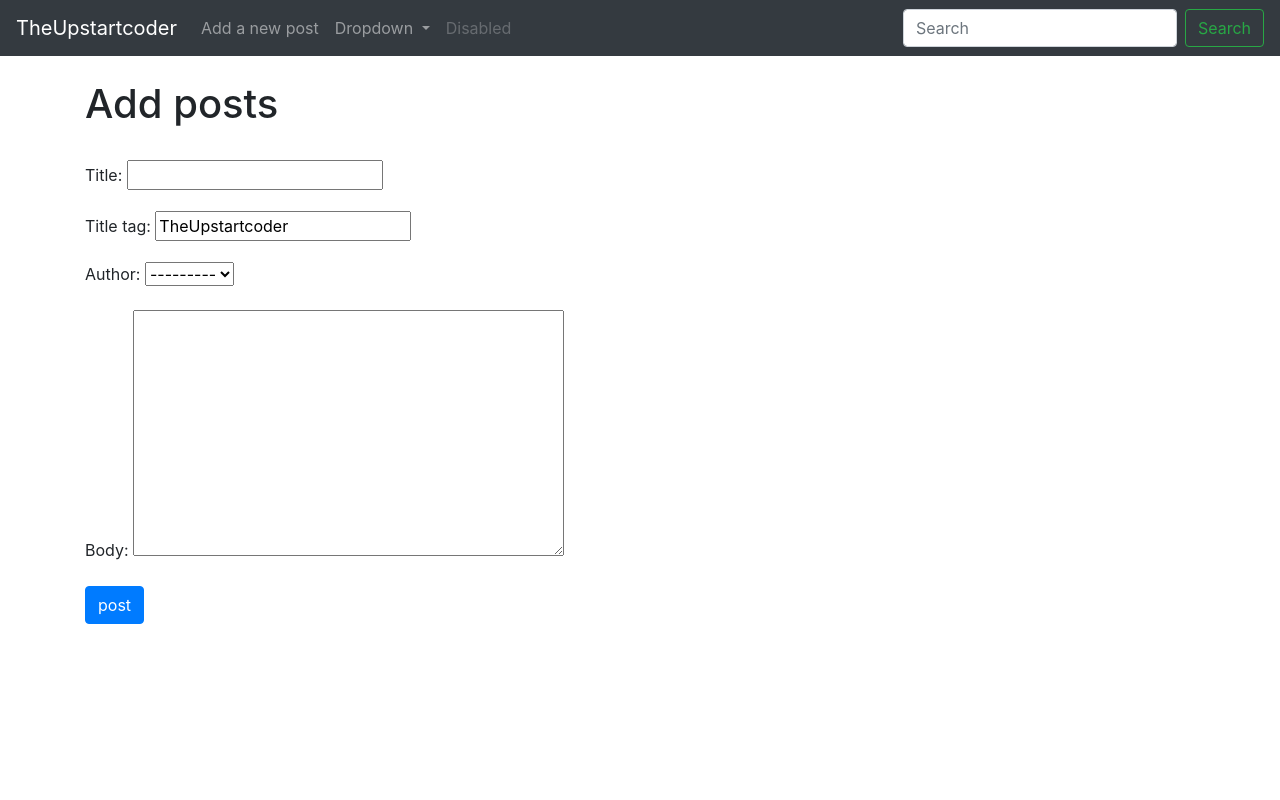
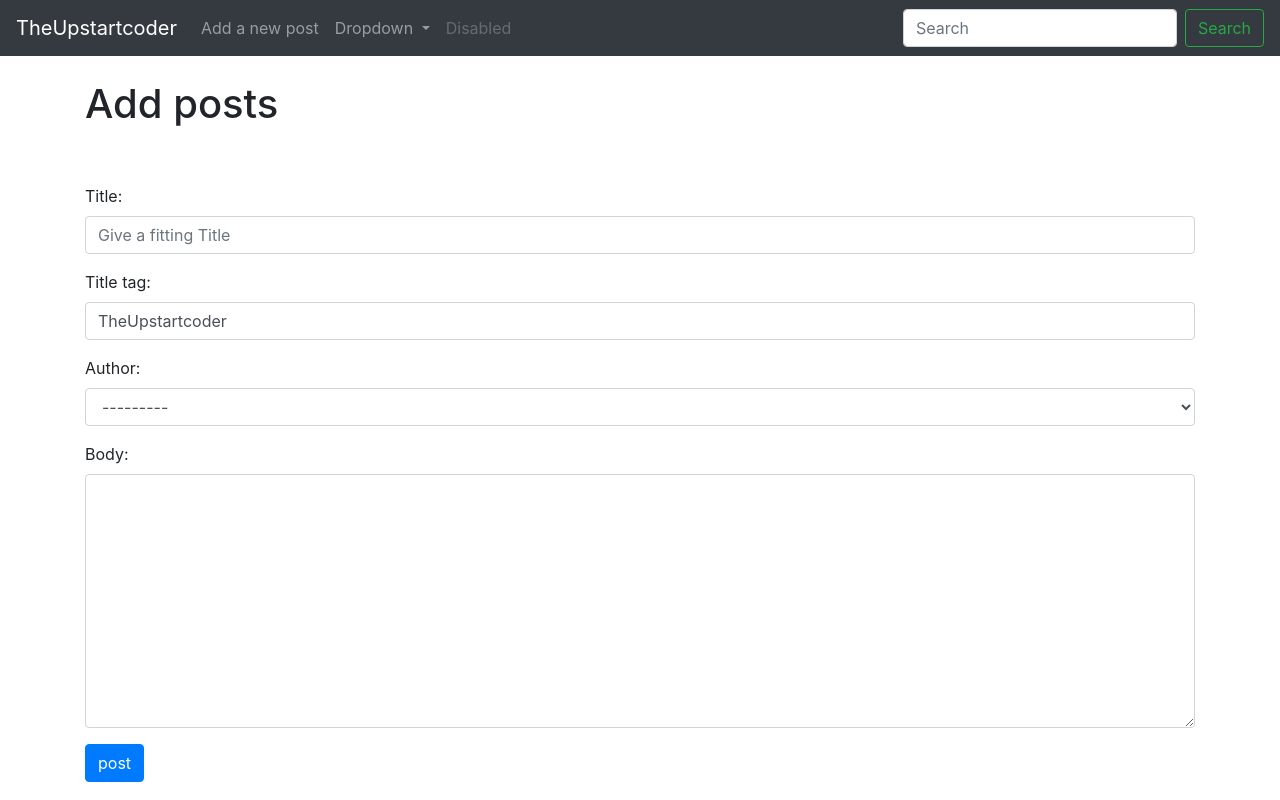
Before and after one commit to Isaac3N/simple-blogapp, a Django app: page /add_post/ in a window 1280 px wide. Run offline with Django 3.2, Linux system fonts and the light colour scheme; data comes from the database, SQL or seed files in the repository; both versions use the stored data as it was after the commit; some libraries are stand-ins or nearby versions.

Commit message:
added styling

```diff
--- /dev/null
+++ b/src/myblog/forms.py
@@ -0,0 +1,14 @@
+from django import forms
+from .models import Post
+
+class PostForm(forms.ModelForm):
+    class Meta:
+        model = Post
+        fields = ['title', 'title_tag', 'author', 'body']
+
+        widgets = {
+            'title' : forms.TextInput(attrs={'class': 'form-control', 'placeholder' : 'Give a fitting Title'}),
+            'title_tag' : forms.TextInput(attrs={'class': 'form-control'}),
+            'author' : forms.Select(attrs={'class': 'form-control'}),
+            'body' : forms.Textarea(attrs={'class': 'form-control'}),
+        }
--- a/src/myblog/templates/add_post.html
+++ b/src/myblog/templates/add_post.html
@@ -2,11 +2,12 @@
 {% block title %} Creat a new blogPost {% endblock %}
 {% block content %}
 <h1>Add posts </h1>
-<form method="POST">{% csrf_token %}
-    <br>
-    {{ form.as_p }}
-    <button class="btn btn-primary">post</button>
-</form>
-
-
+<br>
+<div clas='form-group'>
+    <form method="POST">{% csrf_token %}
+        <br>
+        {{ form.as_p }}
+        <button class="btn btn-primary">post</button>
+    </form>
+</div>
 {% endblock %}
--- a/src/myblog/views.py
+++ b/src/myblog/views.py
@@ -1,6 +1,7 @@
 from django.shortcuts import render
 from django.views.generic import ListView, DetailView, CreateView
 from .models import Post
+from .forms import PostForm
 
 # Create your views here.
 #def home(request):
@@ -16,6 +17,7 @@ class ArticleDetailView(DetailView):
 
 class AddPostView(CreateView):
     model = Post
+    form_class = PostForm
     template_name = 'add_post.html'
     #fields = ['title', 'body'] ---> gotten from the models
-    fields = '__all__'
+    #fields = '__all__'
```
Also changed, not shown: src/db.sqlite3.
